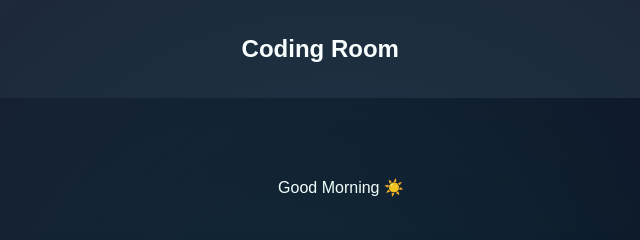
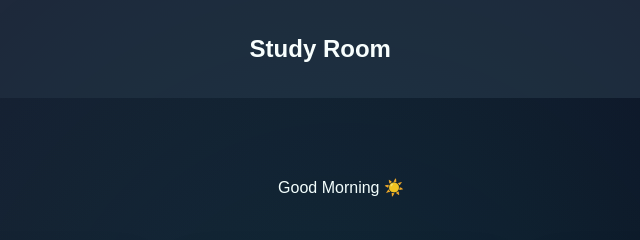
Before and after one commit to yashika-sawant/FOCUS-ROOM, a plain HTML site: page Studyroom.html in a window 1280 px wide. Shown: the top 240 px of the page, 299-939 px from the left. Drawn offline with Linux system fonts and the light colour scheme.

Commit message:
Update Studyroom.html

```diff
--- a/Studyroom.html
+++ b/Studyroom.html
@@ -19,7 +19,7 @@
 </div>
 <nav>
 <a href="index.html">⬅ Back</a>
-<h2>Coding Room</h2>
+<h2>Study Room</h2>
 <button onclick="toggleTheme()">🌙</button>
 </nav>
 
```
